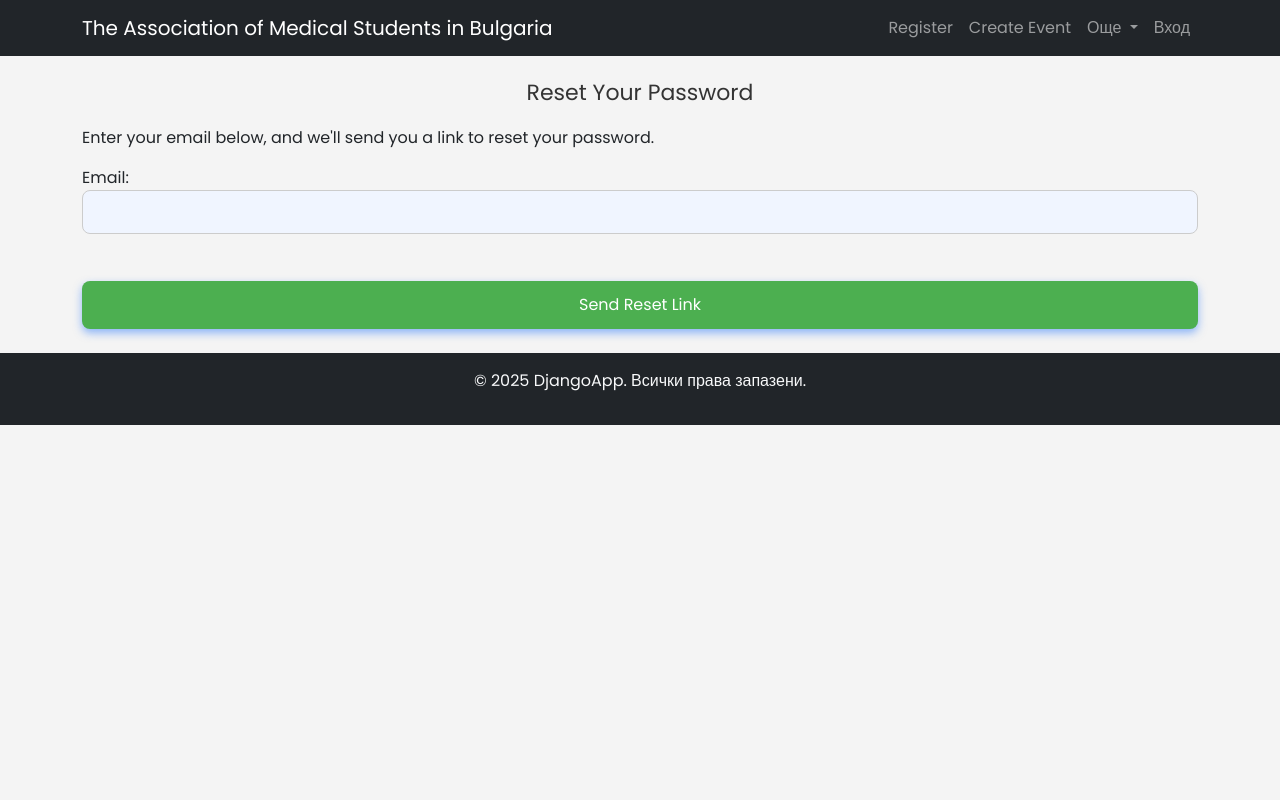
After one commit to ValentinPashev/Points, a Django app: page /accounts/reset-password/ in a window 1280 px wide. The commit adds this page. Run offline with Django 5.2, Linux system fonts and the light colour scheme; parts of the project's set-up code (start-up, migrations or seed data) failed here and were passed over.

Commit message:
added reset password functionality

```diff
--- a/Points_System_SU/settings.py
+++ b/Points_System_SU/settings.py
@@ -28,7 +28,7 @@ SECRET_KEY = 'django-insecure-p)5upce0-!v+h=@e3hl0#th%s0=qy-tivo!7+_@#8v1%n&ggtu
 # SECURITY WARNING: don't run with debug turned on in production!
 DEBUG = True
 
-ALLOWED_HOSTS = []
+# ALLOWED_HOSTS = ['192.168.1.3', 'localhost']
 
 # Application definition
 
@@ -110,6 +110,7 @@ AUTH_PASSWORD_VALIDATORS = [
     },
 ]
 
+
 # Internationalization
 # https://docs.djangoproject.com/en/5.1/topics/i18n/
 
--- a/accounts/managers.py
+++ b/accounts/managers.py
@@ -2,7 +2,6 @@ from django.apps import apps
 from django.contrib import auth
 from django.contrib.auth.base_user import BaseUserManager
 from django.contrib.auth.hashers import make_password
-
 
 class AppStudentManager(BaseUserManager):
 
--- a/accounts/urls.py
+++ b/accounts/urls.py
@@ -1,7 +1,8 @@
-from django.contrib.auth.views import LoginView, LogoutView
+from django.contrib.auth.views import LoginView, LogoutView, PasswordResetDoneView, PasswordResetConfirmView, \
+    PasswordResetCompleteView
 from django.urls import path
 from accounts.views import profile_view, EditProfileView, ChangePasswordView, activate, register, \
-    search_users_view
+    search_users_view, CustomResetPasswordView
 
 urlpatterns = [
     path('register/', register, name='register'),
@@ -13,6 +14,17 @@ urlpatterns = [
 
     path("profile/edit/<int:pk>/", EditProfileView.as_view(), name="profile-edit"),
     path("profile/password-change/<int:pk>/", ChangePasswordView.as_view(), name="change-password"),
+
+    path("reset-password/", CustomResetPasswordView.as_view(), name="password_reset"),
+    path("reset-password/done/",
+         PasswordResetDoneView.as_view(template_name="registration/password_reset_done.html"),
+         name="password_reset_done"),
+    path("reset-password/confirm/<uidb64>/<token>/",
+         PasswordResetConfirmView.as_view(template_name="registration/password_reset_confirm.html"),
+         name="password_reset_confirm"),
+    path("reset-password/complete/",
+         PasswordResetCompleteView.as_view(template_name="registration/password_reset_complete.html"),
+         name="password_reset_complete"),
     path("search/", search_users_view, name="profile_search"),
 
 ]
--- a/accounts/views.py
+++ b/accounts/views.py
@@ -1,5 +1,4 @@
-from django.contrib.auth.mixins import LoginRequiredMixin
-from django.contrib.auth.views import PasswordChangeView
+from django.contrib.auth.views import PasswordChangeView, PasswordResetView
 from django.core.exceptions import PermissionDenied
 from django.forms import modelform_factory
 from accounts.decorators import user_not_authenticated
@@ -9,7 +8,7 @@ from django.contrib.sites.shortcuts import get_current_site
 from django.template.loader import render_to_string
 from django.utils.http import urlsafe_base64_encode, urlsafe_base64_decode
 from django.utils.encoding import force_bytes, force_str
-from django.views.generic import UpdateView, ListView
+from django.views.generic import UpdateView
 from django.shortcuts import redirect
 from django.contrib import messages
 from django.core.mail import EmailMessage
@@ -19,7 +18,6 @@ from django.shortcuts import render, get_object_or_404
 from django.http import HttpResponseRedirect
 from django.urls import reverse_lazy
 from django.contrib.auth import get_user_model
-
 from events.models import Event
 from .forms import ProfileCreationForm
 
@@ -127,7 +125,6 @@ class EditProfileView(UpdateView):
         return modelform_factory(Profile, fields=('first_name', 'last_name', 'branch', 'profile_picture'))
 
     def get_object(self, queryset=None):
-        """ Позволява редактиране само на собствения профил """
         obj = get_object_or_404(Profile, pk=self.kwargs['pk'])
         if obj.user != self.request.user:
             raise PermissionDenied
@@ -138,6 +135,12 @@ class ChangePasswordView(PasswordChangeView):
     success_url = reverse_lazy('index')
     template_name = 'accounts/change_password.html'
 
+
+class CustomResetPasswordView(PasswordResetView):
+    template_name = "registration/password_reset_form.html"  # Форма за reset
+    email_template_name = "registration/password_reset_email.html"  # Шаблон за имейла
+    subject_template_name = "registration/password_reset_subject.txt"  # Тема на имейла
+    success_url = reverse_lazy("password_reset_done")
 
 
 def search_users_view(request):
--- /dev/null
+++ b/templates/common/password_reset_email.html
@@ -0,0 +1,5 @@
+Someone requested a password reset for your account. Click the link below:
+
+{{ protocol }}://{{ domain }}{% url 'password_reset_confirm' uidb64=uid token=token %}
+
+If you didn't request this, you can ignore this email.
--- a/templates/registration/login.html
+++ b/templates/registration/login.html
@@ -17,8 +17,11 @@
                 {% csrf_token %}
                 {{ form }}
                 <button type="submit" class="btn-register">Login</button>
+                <a href="{% url 'password_reset' %}">Reset Password</a>
+
             </form>
         </form>
+
     </div>
 
 {% endblock %}
--- /dev/null
+++ b/templates/registration/password_reset_complete.html
@@ -0,0 +1,5 @@
+{% extends "common/base.html" %}
+{% block content %}
+  <h2>Password Reset Complete</h2>
+  <p>Your password has been successfully reset. You can now <a href="{% url 'login' %}">log in</a>.</p>
+{% endblock %}
--- /dev/null
+++ b/templates/registration/password_reset_done.html
@@ -0,0 +1,5 @@
+{% extends "common/base.html" %}
+{% block content %}
+  <h2>Check Your Email</h2>
+  <p>If an account with that email exists, we've sent a password reset link.</p>
+{% endblock %}
--- /dev/null
+++ b/templates/registration/password_reset_form.html
@@ -0,0 +1,10 @@
+{% extends "common/base.html" %}
+{% block content %}
+  <h2>Reset Your Password</h2>
+  <p>Enter your email below, and we'll send you a link to reset your password.</p>
+  <form method="POST">
+    {% csrf_token %}
+    {{ form.as_p }}
+    <button type="submit">Send Reset Link</button>
+  </form>
+{% endblock %}
```
Also changed, not shown: templates/registration/password_reset.html (added, +10 -0 lines), templates/registration/password_reset_confirm.html (added, +9 -0 lines), db.sqlite3.
